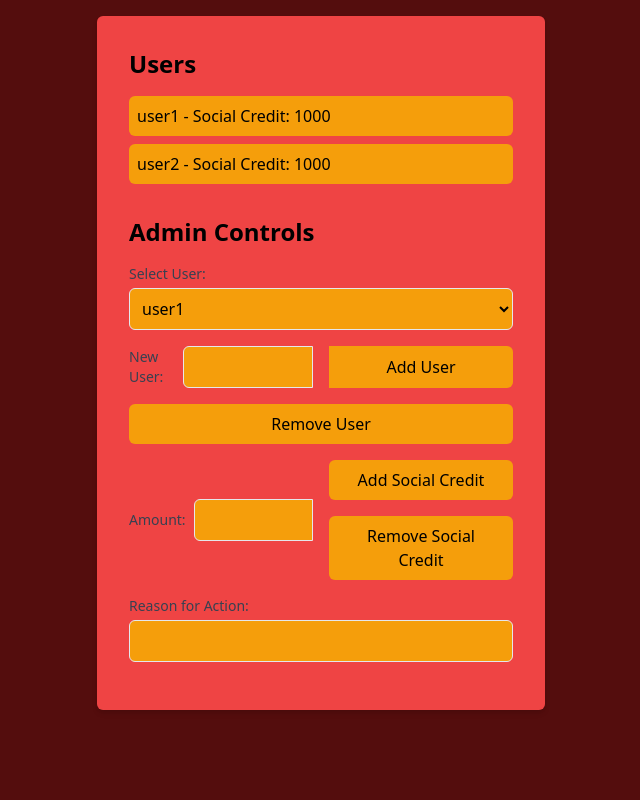
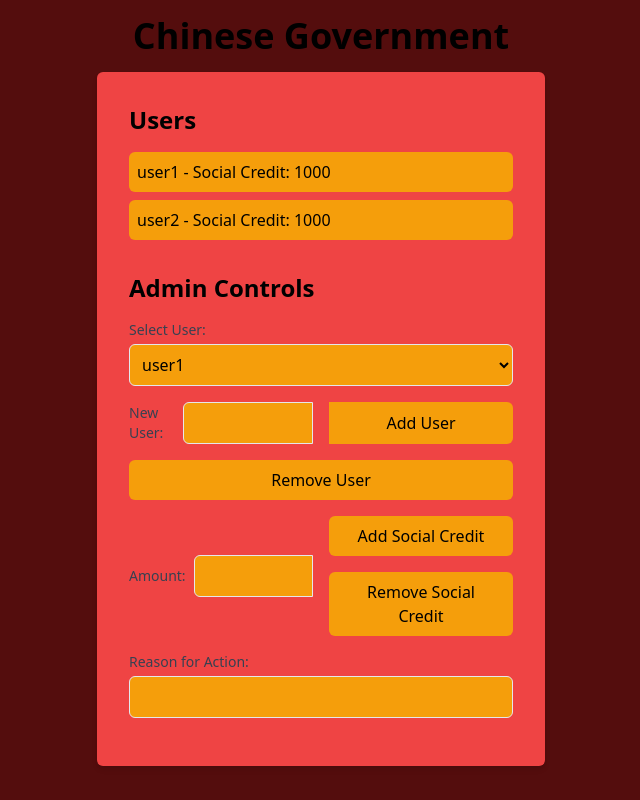
Before and after one commit to rutra8002/chinese_government, a plain HTML site: page index.html in a window 1280 px wide. Shown: the whole page, without its empty margins (319-959 px from the left). Drawn offline with nearby package versions, Linux system fonts and the light colour scheme.

Commit message:
chinese goverment

```diff
--- a/index.html
+++ b/index.html
@@ -43,6 +43,8 @@
 </head>
 
 <body class="p-4">
+
+<h1 class="text-center text-4xl font-bold mb-4">Chinese Government</h1>
 
 <div id="app" class="max-w-md mx-auto bg-white p-8 rounded-md shadow-md transition">
 
```
